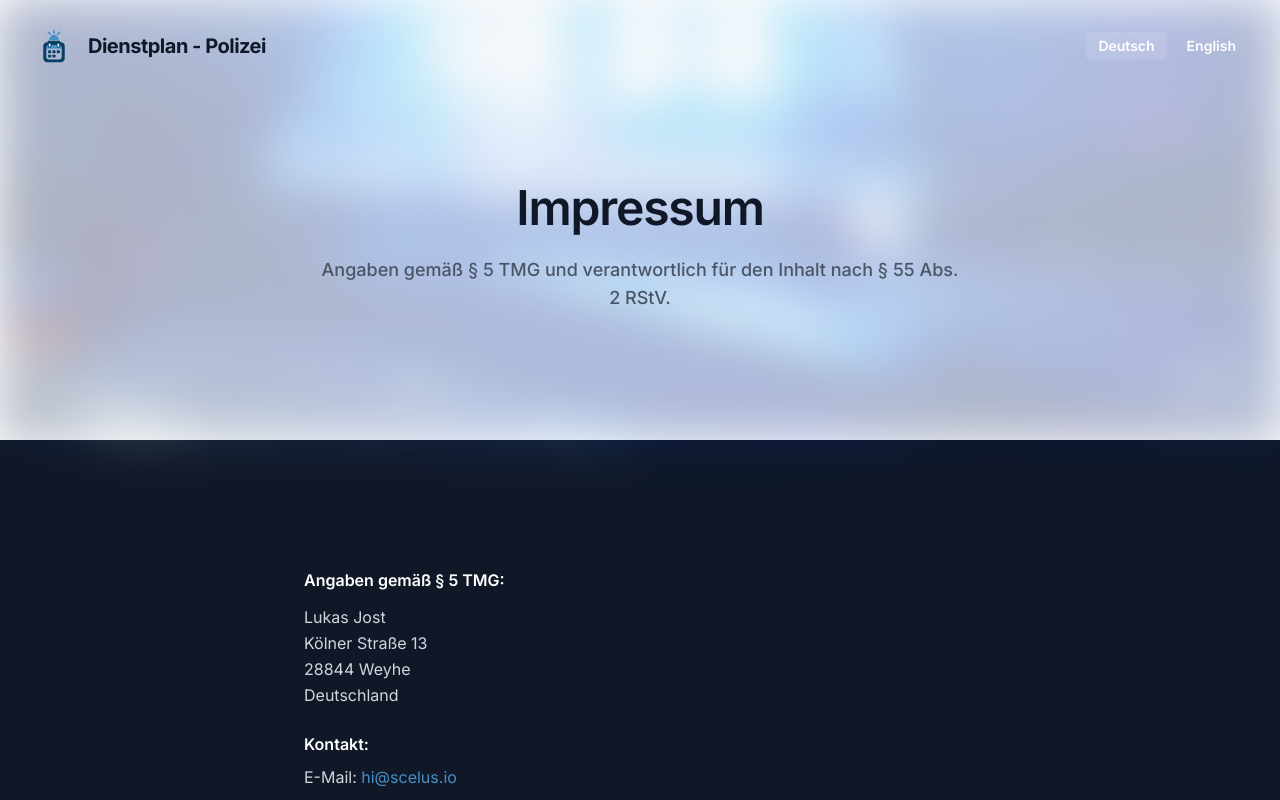
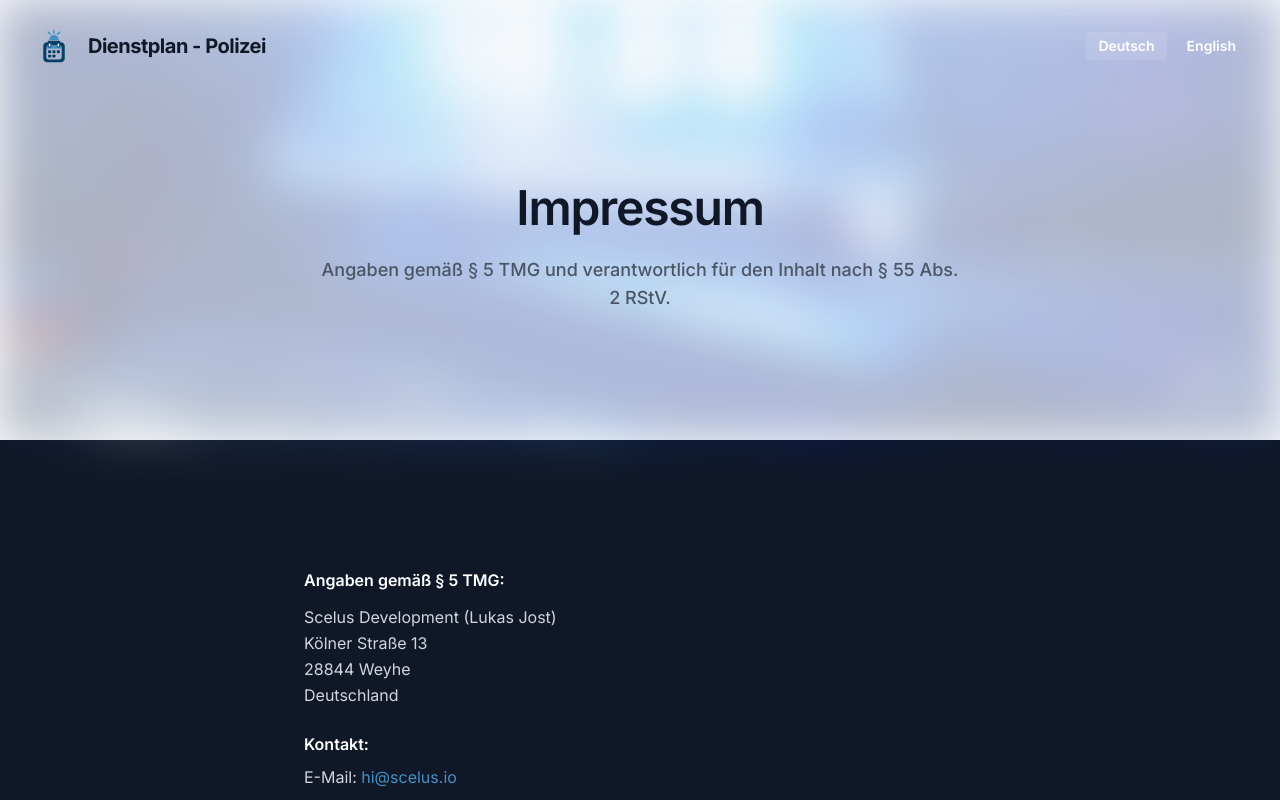
Before and after one commit to lusu007/scelus-website, a Next.js app: page /de/imprint/ in a window 1280 px wide. Shown: the top 800 px of the page. Built offline with nearby package versions, Linux system fonts and the light colour scheme.

Commit message:
fix: add company name to imprint page

```diff
--- a/app/[locale]/imprint/page.tsx
+++ b/app/[locale]/imprint/page.tsx
@@ -21,7 +21,7 @@ export default async function ImprintPage({ params }: PageProps) {
       title: 'Impressum',
       description: 'Angaben gemäß § 5 TMG und verantwortlich für den Inhalt nach § 55 Abs. 2 RStV.',
       tmg: 'Angaben gemäß § 5 TMG:',
-      name: 'Lukas Jost',
+      name: 'Scelus Development (Lukas Jost)',
       address: 'Kölner Straße 13',
       city: '28844 Weyhe',
       country: 'Deutschland',
@@ -37,7 +37,7 @@ export default async function ImprintPage({ params }: PageProps) {
       title: 'Imprint',
       description: 'Information according to § 5 TMG and responsible for content according to § 55 para. 2 RStV.',
       tmg: 'Information according to § 5 TMG:',
-      name: 'Lukas Jost',
+      name: 'Scelus Development (Lukas Jost)',
       address: 'Kölner Straße 13',
       city: '28844 Weyhe',
       country: 'Germany',
```
Also changed, not shown: app/icon.svg.
